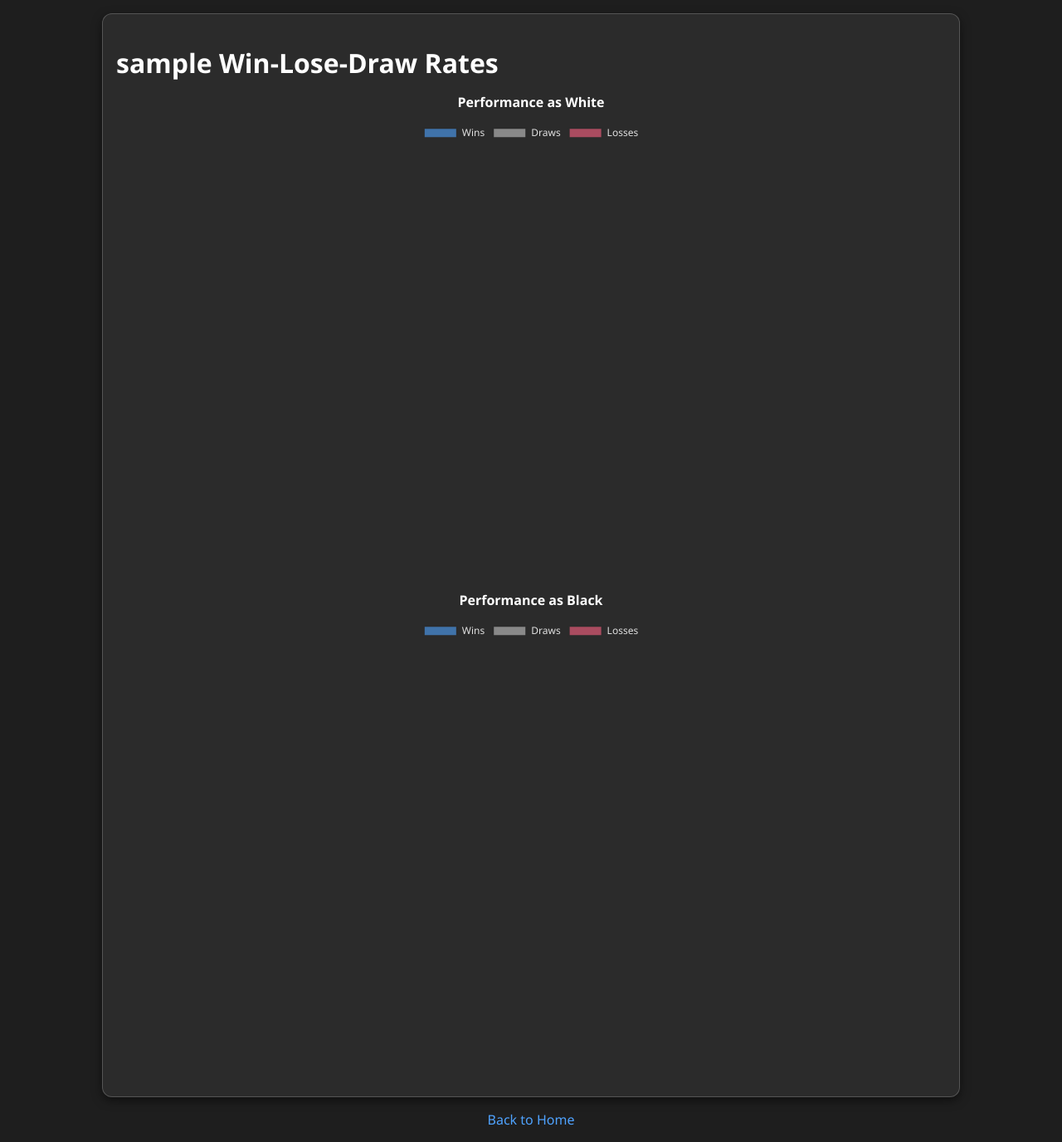
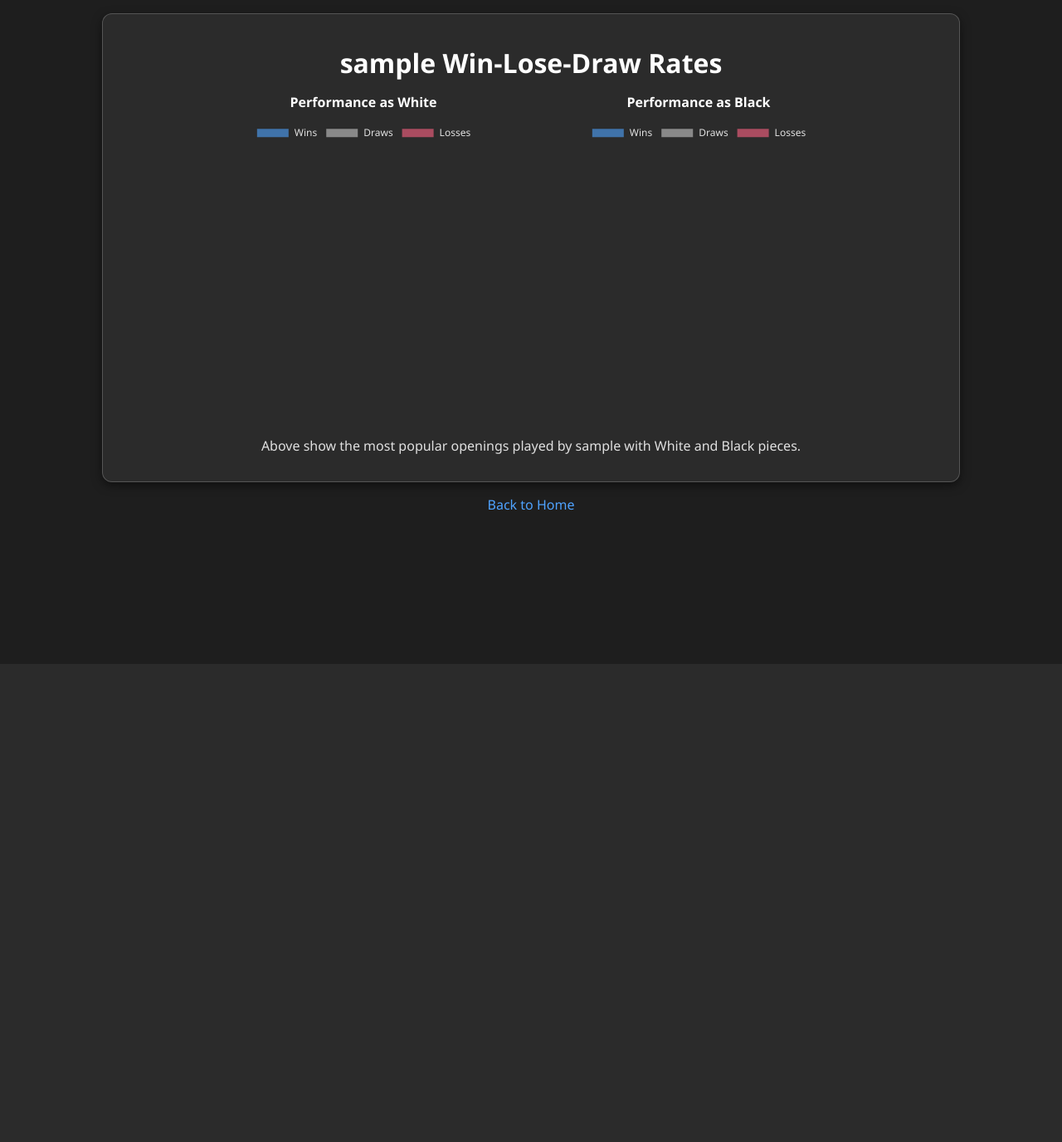
Before and after one commit to logan-a-richey/lichess_data_plotter, a Flask app: template web/templates/results_pie_chart.html in a window 1280 px wide. Shown: the whole page at 83% size. After the commit the page ends 800 px from the top, so only its background shows below. Run offline with Flask 3, Linux system fonts and the light colour scheme; the template is opened without the code that fills it: most values are stand-ins (such as "Sample title", 1, 10 or a date in 2020).

Commit message:
graph 1 and 2 working

```diff
--- /dev/null
+++ b/web/static/styles/results_pie_chart.css
@@ -0,0 +1,10 @@
+/* results_pie_chart.css */
+
+.page-container canvas {
+    text-align: center;
+    margin: 0 auto;
+    display: inline;
+
+    max-width: 400px;
+    max-height: 400px;
+}
--- a/web/static/styles/theme.css
+++ b/web/static/styles/theme.css
@@ -8,9 +8,7 @@ body {
 }
 
 /* ====== Universal Container Style ====== */
-.page-container,
-.table-container,
-.chart-container {
+.page-container {
     background: #2b2b2b;            /* lighter gray card */
     border: 1px solid rgba(255,255,255,0.2);
     border-radius: 12px;
@@ -18,14 +16,10 @@ body {
     margin: 1rem auto;
     max-width: 1000px;
     box-shadow: 0 4px 12px rgba(0,0,0,0.5);
+    text-align: center;
 }
 
-.page-container canvas {
-    max-width: 600px;   /* or any desired width */
-    max-height: 600px;  /* or any desired height */
-    margin: 0 auto;
-    display: block;
-}
+
 
 /* ====== Headings ====== */
 h1, h2, h3 {
@@ -38,6 +32,7 @@ a {
     color: #4fa3ff; /* Canva-ish accent blue */
     text-decoration: none;
 }
+
 a:hover {
     text-decoration: underline;
 }
--- a/web/templates/results_pie_chart.html
+++ b/web/templates/results_pie_chart.html
@@ -1,27 +1,19 @@
 <!DOCTYPE HTML>
-
 <html>
 <head>
     <meta charset="UTF-8">
     <title>{{ my_username }} Win-Lose_Draw Rates</title>
-
-    <!-- Favicon -->
     <link rel="icon" type="image/png" href="{{ url_for('static', filename='/images/lichess_logo.png')}}">
-
-    <!-- Dark Theme CSS -->
     <link rel="stylesheet" href="{{ url_for('static', filename='styles/theme.css') }}">
-
+    <link rel="stylesheet" href="{{ url_for('static', filename='styles/results_pie_chart.css') }}">
 </head>
 <body>
     <div class="page-container">
         <h1> {{ my_username }} Win-Lose-Draw Rates </h1>
-        <div style="display: felx; justify-content: space-around;">
-            <canvas id="WhiteChart" width="400" height="400" max-width="400" max-height="400"></canvas>
-            <canvas id="BlackChart" width="400" height="400" max-width="400" max-height="400"></canvas>
-        </div>
-        <!-- TODO explain text -->
+        <canvas style="display: inline" id="WhiteChart"></canvas>
+        <canvas style="display: inline" id="BlackChart"></canvas>
+        <p>Above show the most popular openings played by {{ my_username }} with White and Black pieces.</p>
     </div>
-
     <p style="text-align:center;"><a href="{{ url_for('index') }}">Back to Home</a></p>
 
     <!-- Javascript -->
@@ -38,6 +30,5 @@
         const blackData = {{ black_results | tojson }};
     </script>
     <script src="{{ url_for('static', filename='scripts/results_pie_chart.js')}}"></script>
-
 </body>
 </html>
```
Also changed, not shown: web/templates/index.html (+6 -8 lines).
